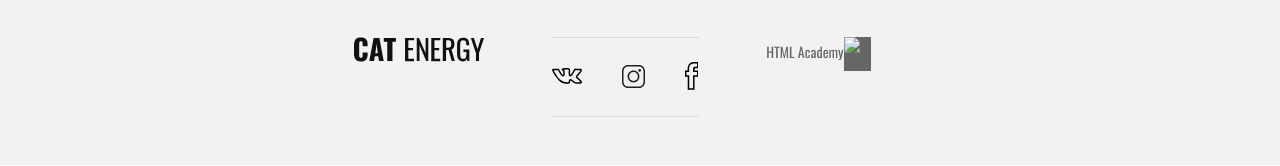
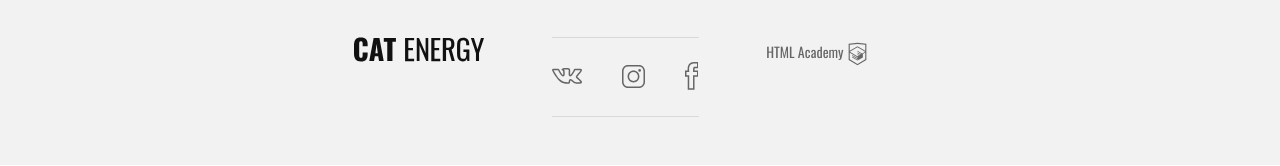
Before and after one commit to cor26/301483-cat-energy-16, a website: page source/form.html in a window 1280 px wide. Shown: the part 616-782 px from the top of the page. Drawn offline with nearby package versions, Linux system fonts and the light colour scheme; files that its build step writes are made by us from their sources; files whose address does not match are found by name.

Commit message:
Устранение ошибок перед предзащитой

```diff
--- a/source/form.html
+++ b/source/form.html
@@ -12,7 +12,7 @@
 
       <nav class="main-nav main-nav--opened main-nav--nojs">
         <div class="page-header__logo">
-          <a class="page-header__logo-link page-header__logo-link-other">
+          <a class="page-header__logo-link page-header__logo-link-other" href="index.html">
             <img class="page-header__logo-image" src="img/logo-mobile.svg" width="192" height="40" alt="Логотип магазина Кэт энерджи">
           </a>
           <button class="main-nav__toggle" type="button">
@@ -64,8 +64,8 @@
               <li class="social__item">
                 <a class="social__link social__link--vkontakte" href="#">
                   <span class="visually-hidden">Мы в Вконтакте</span>
-                  <svg version="1.1" id="Layer_1" xmlns="http://www.w3.org/2000/svg" xmlns:xlink="http://www.w3.org/1999/xlink"x="0px"y="0px"width="30.004px"height="15.761px"viewBox="3.007 11.628 30.004 15.761"enable-background="new 3.007 11.628 30.004 15.761"xml:space="preserve"><g>
-                      <path d="M26.945,27.388c-0.386,0-1.17-0.082-2.075-0.632c-0.642-0.385-1.223-0.968-1.784-1.532    c-0.438-0.44-1.171-1.177-1.447-1.177c-0.268,0.075-0.481,0.921-0.476,1.569c0.004,0.113-0.001,0.774-0.468,1.213
+                  <svg version="1.1" xmlns="http://www.w3.org/2000/svg" xmlns:xlink="http://www.w3.org/1999/xlink" x="0px" y="0px" width="30.004px" height="15.761px" viewBox="3.007 11.628 30.004 15.761" enable-background="new 3.007 11.628 30.004 15.761" xml:space="preserve"><g>
+                    <path fill="#666666" d="M26.945,27.388c-0.386,0-1.17-0.082-2.075-0.632c-0.642-0.385-1.223-0.968-1.784-1.532    c-0.438-0.44-1.171-1.177-1.447-1.177c-0.268,0.075-0.481,0.921-0.476,1.569c0.004,0.113-0.001,0.774-0.468,1.213
                           c-0.425,0.4-1.088,0.485-1.216,0.498l-1.926,0.007c-0.967,0-4.358-0.218-7.429-3.021c-3.674-3.358-6.835-9.798-6.968-10.07
                           c-0.197-0.462-0.248-1.066,0.152-1.482c0.392-0.413,1.081-0.472,1.359-0.479l4.083-0.024l0.115,0.008
                           c0.091,0.014,0.567,0.095,0.957,0.349c0.388,0.247,0.59,0.651,0.626,0.73c0.01,0.021,0.649,1.432,1.475,2.684
@@ -97,24 +97,24 @@
               <li class="social__item">
                 <a class="social__link social__link--instagram" href="#">
                   <span class="visually-hidden">Мы в Инстаграме</span>
-                  <svg version="1.1" id="Layer_1" xmlns="http://www.w3.org/2000/svg" xmlns:xlink="http://www.w3.org/1999/xlink" x="0px" y="0px" width="23px" height="23px" viewBox="-3 -3 23 23" enable-background="new -3 -3 23 23" xml:space="preserve">
-                      <path fill="#231F20"
+                  <svg version="1.1" xmlns="http://www.w3.org/2000/svg" xmlns:xlink="http://www.w3.org/1999/xlink" x="0px" y="0px" width="23px" height="23px" viewBox="-3 -3 23 23" enable-background="new -3 -3 23 23" xml:space="preserve">
+                    <path fill="#666666"
                           d="M14.002-1.501c2.48,0,4.498,2.02,4.498,4.501v11c0,2.481-2.018,4.5-4.498,4.5H3.01
                         c-2.48,0-4.498-2.019-4.498-4.5V3c0-2.481,2.018-4.5,4.498-4.5h10.992 M14.002-3H3.01C-0.29-3-2.987-0.301-2.987,3v11.001
                         C-2.987,17.299-0.29,20,3.01,20h10.995C17.301,20,20,17.299,20,13.999V3C20-0.301,17.301-3,14.002-3L14.002-3z"/>
-                      <path fill="#231F20"
+                    <path fill="#666666"
                           d="M8.506,4.078c2.44,0,4.429,1.985,4.429,4.428c0,2.44-1.989,4.43-4.429,4.43c-2.443,0-4.428-1.989-4.428-4.43
                         C4.078,6.063,6.063,4.078,8.506,4.078 M8.506,2.578c-3.273,0-5.928,2.654-5.928,5.928s2.654,5.927,5.928,5.927
                         c3.274,0,5.926-2.653,5.926-5.927S11.78,2.578,8.506,2.578L8.506,2.578z"/>
-                              <circle fill="#231F20" cx="14.646" cy="2.379" r="1.341"/>
+                        <circle fill="#666666" cx="14.646" cy="2.379" r="1.341"/>
                   </svg>
                 </a>
               </li>
               <li class="social__item">
                 <a class="social__link social__link--facebook" href="#">
                   <span class="visually-hidden">Мы в Фэйсбуке</span>
-                  <svg version="1.1" id="Layer_1" xmlns="http://www.w3.org/2000/svg" xmlns:xlink="http://www.w3.org/1999/xlink" x="0px" y="0px" width="13.518px" height="27.75px" viewBox="34.789 -4.709 13.518 27.75" enable-background="new 34.789 -4.709 13.518 27.75" xml:space="preserve">
-                      <g> <path d="M44.32,23.041h-6.816V10.137h-2.715V3.763h2.629c-0.202-2.887,0.298-5,1.519-6.444c1.039-1.229,2.583-1.911,4.588-2.026
+                  <svg version="1.1" xmlns="http://www.w3.org/2000/svg" xmlns:xlink="http://www.w3.org/1999/xlink" x="0px" y="0px" width="13.518px" height="27.75px" viewBox="34.789 -4.709 13.518 27.75" enable-background="new 34.789 -4.709 13.518 27.75" xml:space="preserve">
+                    <g> <path fill="#666666" d="M44.32,23.041h-6.816V10.137h-2.715V3.763h2.629c-0.202-2.887,0.298-5,1.519-6.444c1.039-1.229,2.583-1.911,4.588-2.026
                             l4.782-0.001v6.15h-3.755c-0.166,0.315-0.251,1.093-0.252,2.321h3.978v6.375H44.32V23.041z M39.004,21.541h3.816V8.637h3.957V5.263
                             h-3.953l-0.016-0.734c-0.044-2.04,0.002-3.784,1.007-4.46l0.19-0.127h2.801v-3.15h-3.239c-1.557,0.091-2.711,0.581-3.485,1.496
                             c-1.041,1.231-1.41,3.298-1.099,6.144l0.092,0.832h-2.786v3.375h2.715V21.541z"/>
@@ -124,10 +124,11 @@
               </li>
             </ul>
           </div>
-
           <div class="page-footer__copyright copyright container">
             <a class="copyright__link" href="https://htmlacademy.ru/intensive/adaptive">HTML Academy
-              <img class="copyright__img" src="img/htmlacademy.svg" width="27" height="34" alt="Логотип Html Academy">
+              <svg xmlns="http://www.w3.org/2000/svg" viewBox="0 0 60 60" width="27px" height="34px">
+                <path fill="#666666" d="M30.2 5h-.2l-19.7 2.1v36.2l19.7 11.7 19.7-11.7v-36.2l-19.5-2.1zm17 36.8l-17.2 10.2-17.2-10.2v-14.8l17.1 10.2v1.8l-11.7-7v1.8l11.8 7.1v1.9l-11.8-7v1.8l11.8 7 11.9-7.1v-7.6l5.3-3.2v15.1zm-.1-17l-4.7 2.8-2.2 1.3-10.3-6.1v1.8l8.8 5.3h-.1l-.2.1-1.3.7-7.3-4.3v1.8l5.8 3.4-1.4.9-4.3-2.6v1.8l2.9 1.7-2.9 1.7-17-10.1 17-10.2 17.2 10zm.1-1.8l-17.3-10.2-17.1 10.2v-13.6l17.2-1.8 17.2 1.8v13.6z"/>
+              </svg>
             </a>
           </div>
         </div>
--- a/source/js/script.js
+++ b/source/js/script.js
@@ -1,4 +1,4 @@
-/*var navMain = document.querySelector('.main-nav');
+var navMain = document.querySelector('.main-nav');
 var navToggle = document.querySelector('.main-nav__toggle');
 
 navMain.classList.remove('main-nav--nojs');
@@ -11,4 +11,4 @@ navToggle.addEventListener('click', function() {
     navMain.classList.add('main-nav--closed');
     navMain.classList.remove('main-nav--opened');
   }
-});*/
+});
--- a/source/sass/blocks/addition.scss
+++ b/source/sass/blocks/addition.scss
@@ -12,7 +12,7 @@
   font-weight: 400;
 }
 
-.addition__subtitle:before {
+.addition__subtitle::before {
   content: "";
   position: absolute;
   top: 10px;
--- a/source/sass/blocks/catalog.scss
+++ b/source/sass/blocks/catalog.scss
@@ -66,7 +66,7 @@
   text-align: center;
 }
 
-.catalog__bonus-title:before {
+.catalog__bonus-title::before {
   content: "";
   position: absolute;
   top: 65px;
--- a/source/sass/blocks/extra-list.scss
+++ b/source/sass/blocks/extra-list.scss
@@ -43,7 +43,7 @@
   margin-right: 0;
   width: 90px;
   text-align: end;
- }
+}
 
 .extra-list__button:hover {
   background-color: #5eaa2f;
--- a/source/sass/blocks/social.scss
+++ b/source/sass/blocks/social.scss
@@ -10,7 +10,7 @@
 
 .social__link {
   display: block;
-  padding: 24px 0 26px;
+  margin: 24px 0 26px;
 }
 
 .social__link:hover path {
```
Also changed, not shown: source/catalog.html (+3 -3 lines), source/index.html (+3 -3 lines). Lines whose indentation alone changed are shown as unchanged.
